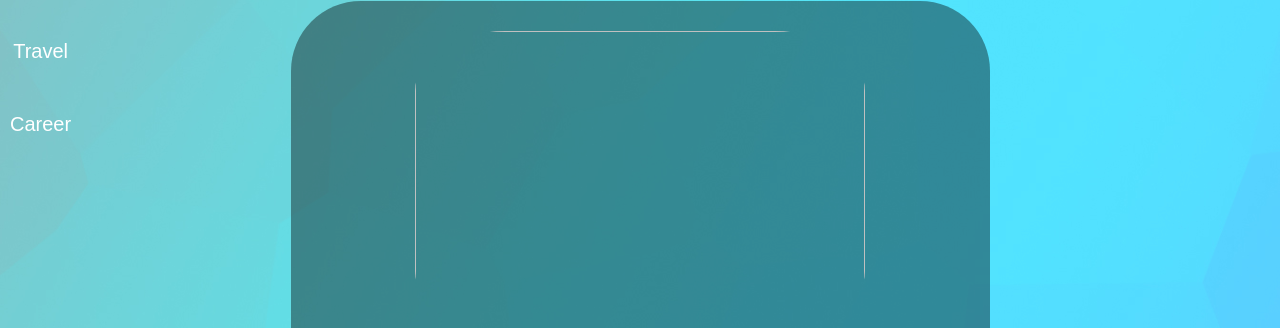
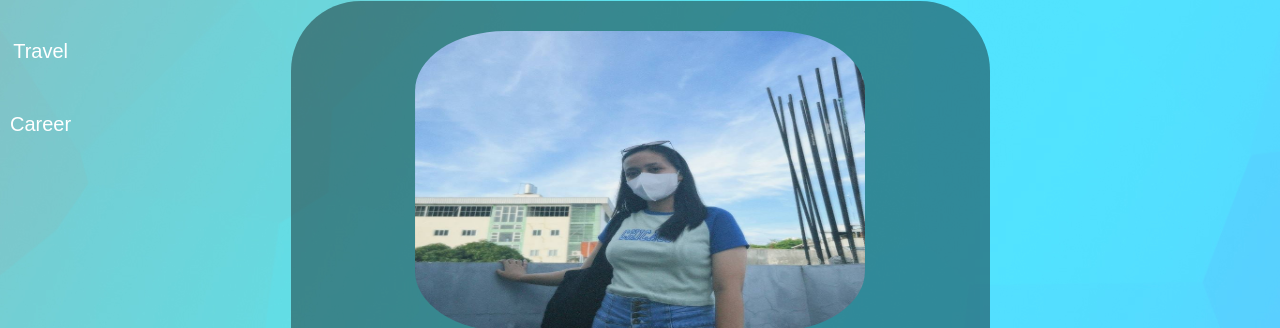
Before and after one commit to RonaldJayLomod/bsit3b, a plain HTML site: page profile.html in a window 1280 px wide. Shown: the part 76-404 px from the top of the page. Drawn offline with Linux system fonts and the light colour scheme.

Commit message:
Update profile.html

```diff
--- a/profile.html
+++ b/profile.html
@@ -27,7 +27,7 @@
 
 
   <div class="box">
-    <img src="profile.jpg alt="" class="box-img">
+    <img src="profile.jpg" alt="" class="box-img">
                                                 <h2> Profile </h2>
                                                 <h3> Name: </h3>
                                                 <h3> Krizzia Angela C. Cagang</h3>
```
